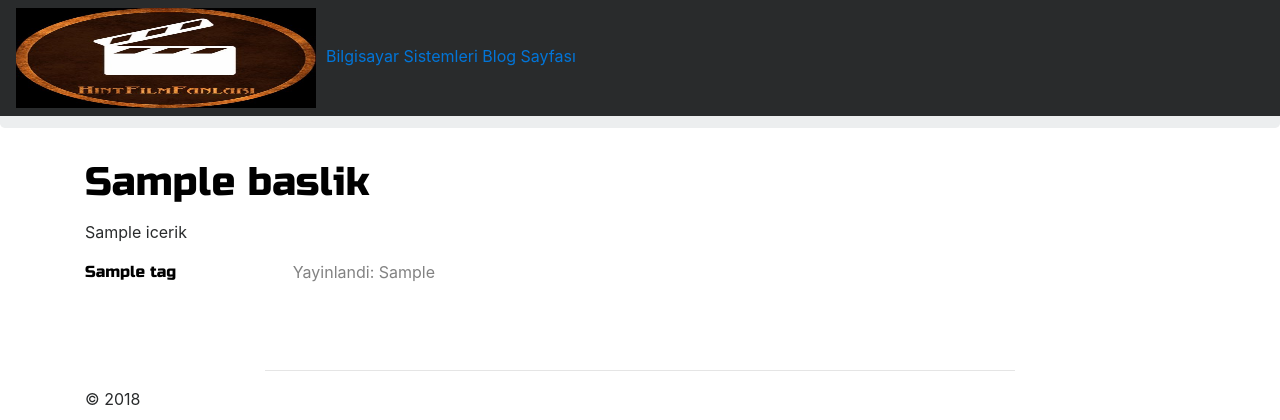
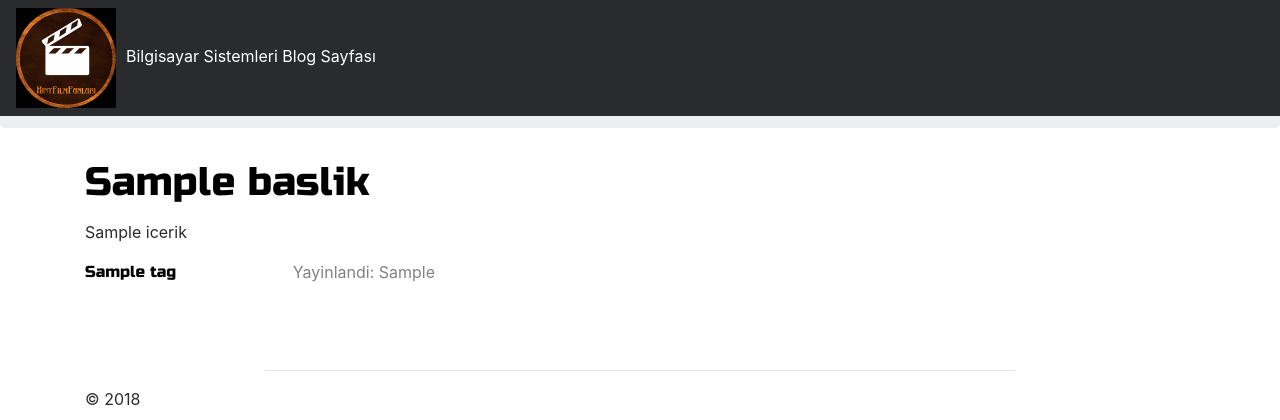
Before and after one commit to sibeldogan/DjangoBlogSite, a Django app: template blogSitesi/templates/blog/gonderi_listesi.html in a window 1280 px wide. Shown: the top 420 px of the page. Run offline with Django 3.2, Linux system fonts and the light colour scheme; the template is opened without the code that fills it: most values are stand-ins (such as "Sample title", 1, 10 or a date in 2020); some libraries are stand-ins or nearby versions.

Commit message:
Update gonderi_listesi.html

```diff
--- a/blogSitesi/templates/blog/gonderi_listesi.html
+++ b/blogSitesi/templates/blog/gonderi_listesi.html
@@ -13,7 +13,7 @@
 <body>
     <nav class="navbar navbar-toggleable-md navbar-inverse fixed-top bg-inverse">
     <div class="imgLogo">
-           <a href=""><img src="{% static 'image/resim.jpg' %}">Bilgisayar Sistemleri Blog Sayfası</a>
+           <a href="" style="color: #fff;"><img style="width: 100px;" src="{% static 'image/resim.jpg' %}">Bilgisayar Sistemleri Blog Sayfası</a>
         </div>
     </nav>
 <div class="jumbotron">
@@ -22,8 +22,8 @@
     </div>
     <div class="container">
       <div class="row">
+           {% for gonderi in gonderiler %}
            <div class="col-md-4">
-                {% for gonderi in gonderiler %}
                     <div class="post">
 
                         <h1><a href="">{{ gonderi.baslik }}</a></h1>
@@ -34,8 +34,8 @@
 
                         <a href="" class="tag"><p>{{ gonderi.tag|linebreaks }}</p></a>
                     </div>
-                {% endfor %}
             </div>
+          {% endfor %}
       </div>
       <hr>
 
```
